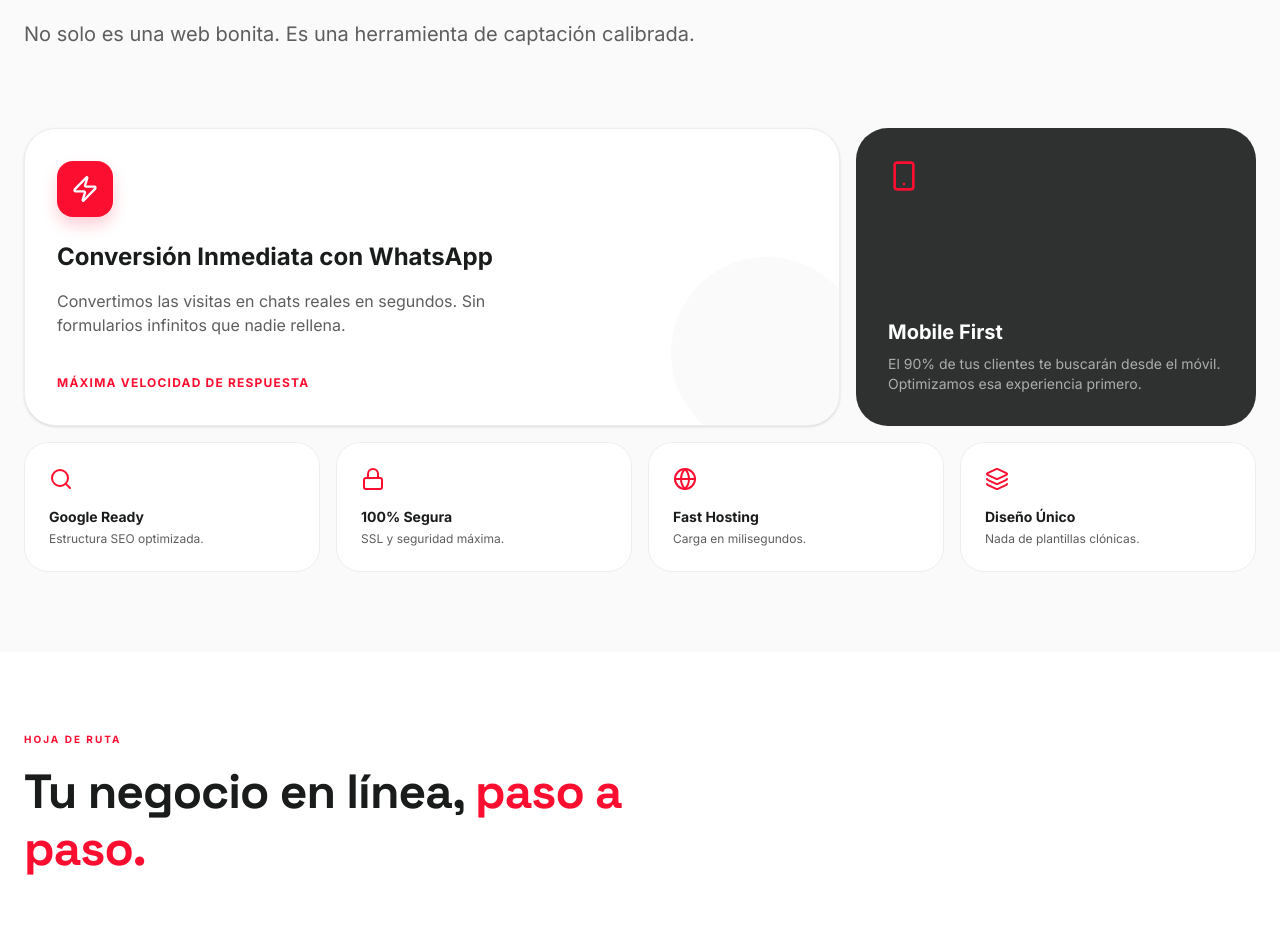
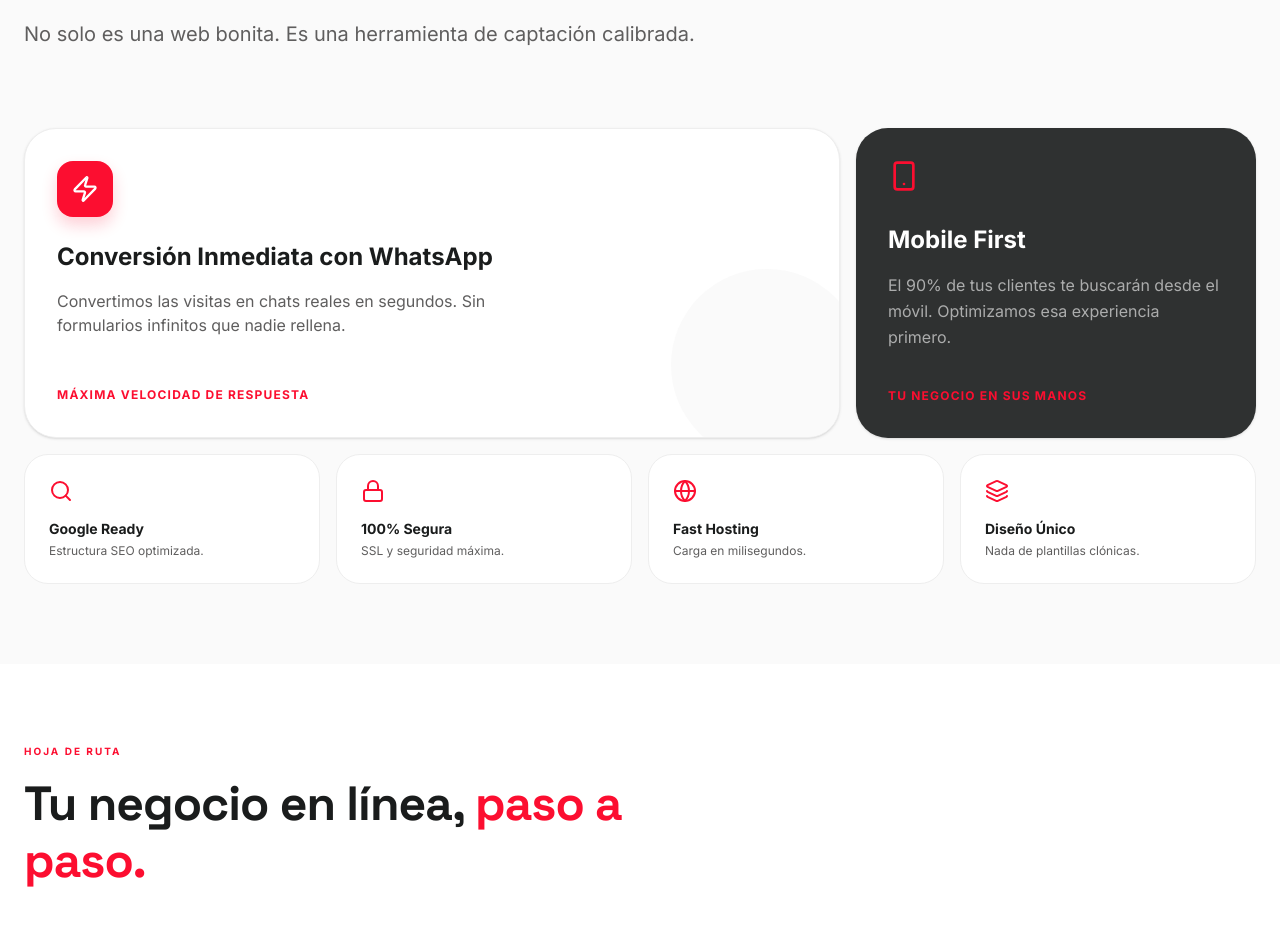
Before and after one commit to websprintt/websprintt.github.io, a React (Vite) app: page / in a window 1280 px wide. Shown: the part 1750-2676 px from the top of the page. Built offline with nearby package versions, Linux system fonts and the light colour scheme.

Commit message:
Add files via upload

```diff
--- a/src/App.tsx
+++ b/src/App.tsx
@@ -300,12 +300,15 @@ export default function App() {
                  whileInView={{ opacity: 1, y: 0 }}
                  viewport={{ once: true }}
                  transition={{ delay: 0.1 }}
-                className="md:col-span-6 lg:col-span-4 bg-[var(--inverse-surface)] p-8 rounded-[32px] text-white flex flex-col justify-between"
+                className="md:col-span-6 lg:col-span-4 bg-[var(--inverse-surface)] p-8 rounded-[32px] text-white flex flex-col justify-between group overflow-hidden relative shadow-sm"
               >
-                <Smartphone size={32} className="text-[var(--primary)] mb-8" />
-                <div>
-                  <h3 className="text-xl font-bold mb-2">Mobile First</h3>
-                  <p className="text-white/60 text-sm">El 90% de tus clientes te buscarán desde el móvil. Optimizamos esa experiencia primero.</p>
+                <div className="relative z-10">
+                  <Smartphone size={32} className="text-[var(--primary)] mb-8 transition-transform group-hover:scale-110" />
+                  <h3 className="text-2xl font-bold mb-4">Mobile First</h3>
+                  <p className="text-white/60 leading-relaxed">El 90% de tus clientes te buscarán desde el móvil. Optimizamos esa experiencia primero.</p>
+                </div>
+                <div className="mt-8">
+                  <span className="text-xs font-bold uppercase tracking-widest text-[var(--primary)]">Tu negocio en sus manos</span>
                 </div>
               </motion.div>
 
```
